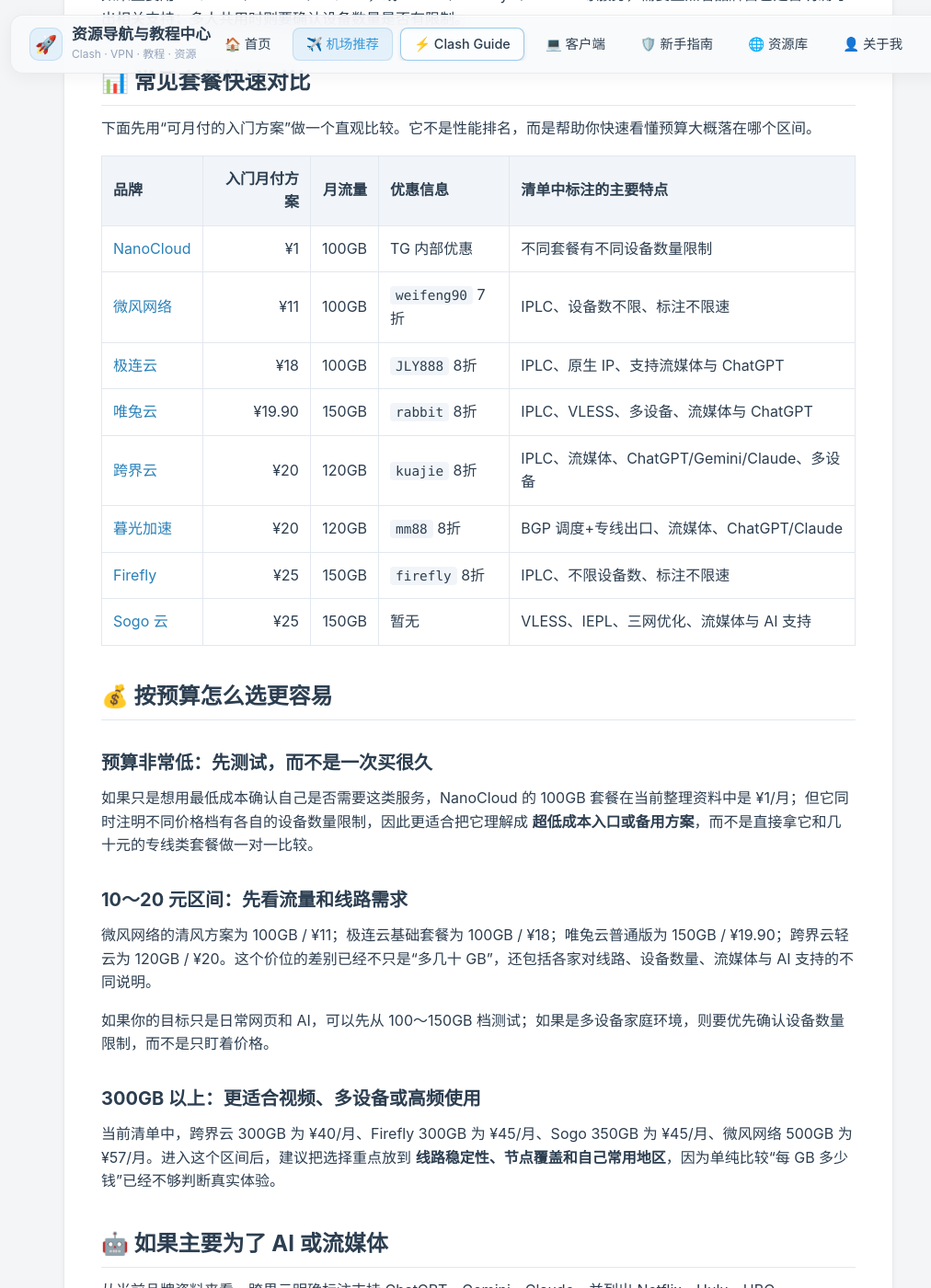
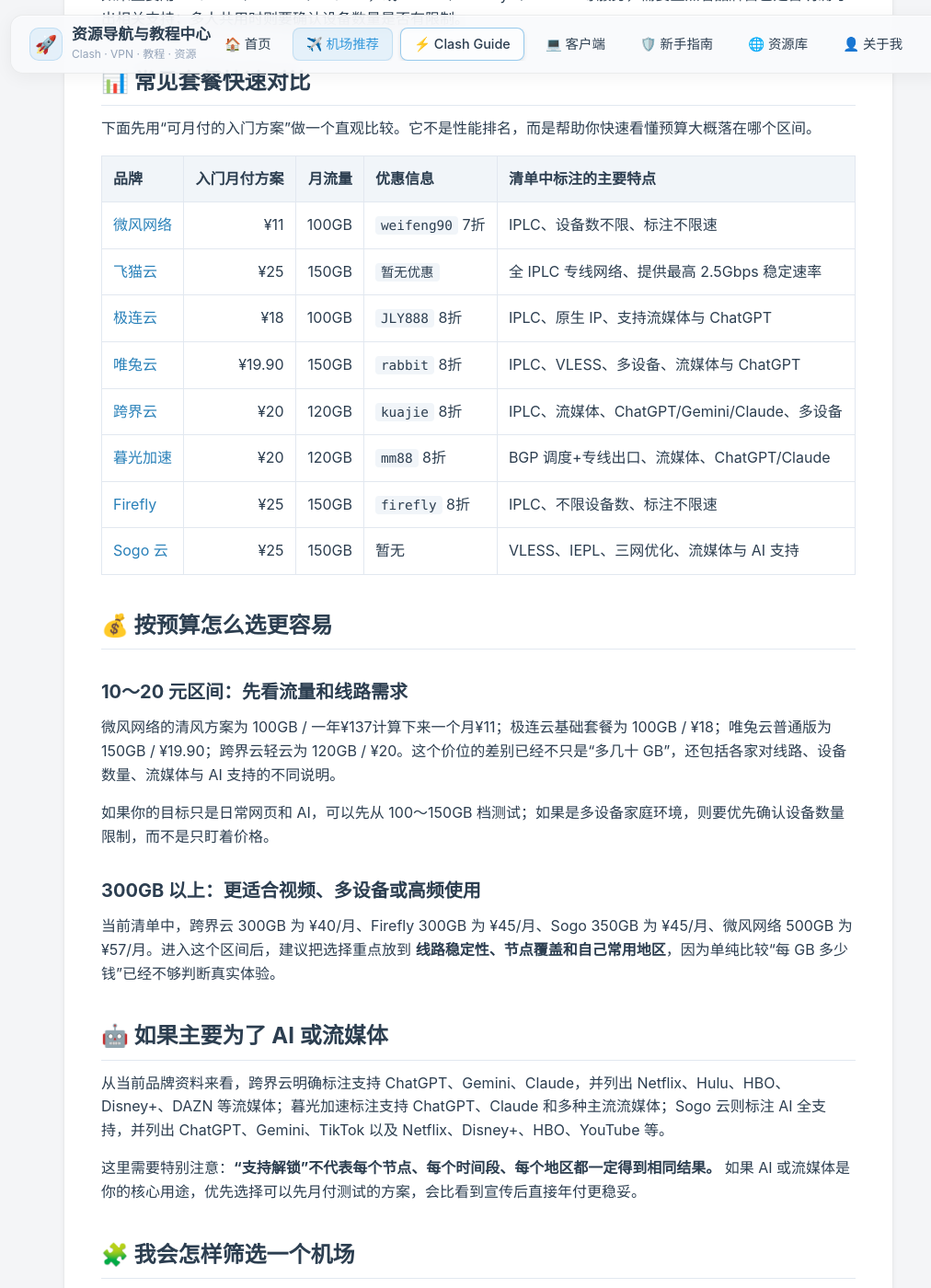
Before and after one commit to Colasaiko/tuijianjichang, a Jekyll site: the page built from airport.md, in a window 1280 px wide and 1400 px high, scrolled down 890 px. Shown: the whole window at 92% size, without its empty margins (120-1132 px from the left). Built offline with Jekyll 4.4.1, drawn with Linux system fonts in a browser that asks for light colours; some of the changed text lies outside the part shown.

Commit message:
Update airport.md

```diff
--- a/airport.md
+++ b/airport.md
@@ -1,7 +1,7 @@
 ---
 layout: default
-title: 2026机场推荐与套餐线路选购指南
-description: 从预算、流量、线路类型、设备数量、AI与流媒体需求出发，整理2026机场套餐对比、选购思路与常见避坑重点。
+title: 2026机场推荐排行:榜稳定翻墙机场实测
+description: 2026机场推荐排行与实测指南，整理不同预算、流量与线路需求的稳定机场选择，晚高峰测速+AI与流媒体解锁、套餐价格及选购建议，帮助你快速找到适合自己的翻墙机场。
 ---
 
 # ✈️ 2026 机场推荐与选购指南
@@ -32,8 +32,8 @@ IPLC、IEPL、BGP 优化、普通国际线路等会影响路由方式，但同
 
 | 品牌 | 入门月付方案 | 月流量 | 优惠信息 | 清单中标注的主要特点 |
 |---|---:|---:|---|---|
-| [NanoCloud](https://edu.uodoo.bid/auth/register?code=P7gzTydW) | ¥1 | 100GB | TG 内部优惠 | 不同套餐有不同设备数量限制 |
 | [微风网络](https://edp01.breezenetaff.com/#/?code=bSnymFll) | ¥11 | 100GB | `weifeng90` 7折 | IPLC、设备数不限、标注不限速 |
+| [飞猫云](https://dfg12cd.feimaogfttt1.sbs/#/?code=UUcH5yh9) | ¥25 | 150GB | `暂无优惠`  | 全 IPLC 专线网络、提供最高 2.5Gbps 稳定速率 |
 | [极连云](https://1jdhjfeeef.jilianat.homes/#/?code=nrPTQT2i) | ¥18 | 100GB | `JLY888` 8折 | IPLC、原生 IP、支持流媒体与 ChatGPT |
 | [唯兔云](https://jifdsf.v2saat.homes/#/?code=bGS5G7xn) | ¥19.90 | 150GB | `rabbit` 8折 | IPLC、VLESS、多设备、流媒体与 ChatGPT |
 | [跨界云](https://kasoasf.kuajiecloudtttt.mom/#/?code=HRzqSLrR) | ¥20 | 120GB | `kuajie` 8折 | IPLC、流媒体、ChatGPT/Gemini/Claude、多设备 |
@@ -43,13 +43,10 @@ IPLC、IEPL、BGP 优化、普通国际线路等会影响路由方式，但同
 
 ## 💰 按预算怎么选更容易
 
-### 预算非常低：先测试，而不是一次买很久
-
-如果只是想用最低成本确认自己是否需要这类服务，NanoCloud 的 100GB 套餐在当前整理资料中是 ¥1/月；但它同时注明不同价格档有各自的设备数量限制，因此更适合把它理解成 **超低成本入口或备用方案**，而不是直接拿它和几十元的专线类套餐做一对一比较。
 
 ### 10～20 元区间：先看流量和线路需求
 
-微风网络的清风方案为 100GB / ¥11；极连云基础套餐为 100GB / ¥18；唯兔云普通版为 150GB / ¥19.90；跨界云轻云为 120GB / ¥20。这个价位的差别已经不只是“多几十 GB”，还包括各家对线路、设备数量、流媒体与 AI 支持的不同说明。
+微风网络的清风方案为 100GB / 一年¥137计算下来一个月¥11；极连云基础套餐为 100GB / ¥18；唯兔云普通版为 150GB / ¥19.90；跨界云轻云为 120GB / ¥20。这个价位的差别已经不只是“多几十 GB”，还包括各家对线路、设备数量、流媒体与 AI 支持的不同说明。
 
 如果你的目标只是日常网页和 AI，可以先从 100～150GB 档测试；如果是多设备家庭环境，则要优先确认设备数量限制，而不是只盯着价格。
 
@@ -88,16 +85,16 @@ IPLC、IEPL、BGP 优化、普通国际线路等会影响路由方式，但同
 
 本站会继续补充自己的套餐对比和选购内容。如果你还需要测速、单品牌体验或更完整的服务商档案，可以继续参考这些外部资料：
 
-- [2026 机场推荐专题](https://clashwiki.blog/topics/airport-recommendation/)：继续看更多品牌和专题整理。
 - [JichangBay 套餐选购与价格对比](https://jichangbay.com/)：适合继续比较套餐、流量和价格。
 - [机场猫：如何挑选机场节点](https://jichangmao.com/blog/how-to-choose-an-airport-guide/)：适合继续了解节点选择逻辑。
 - [VPN Clash 服务商档案库](https://vpn-clash.net/brands)：适合查看更多品牌信息。
-- [机场猫测评汇总](https://jichangmao.com/evaluations/)：适合继续查单个品牌评测。
-- [Best 机场：Sogo 评测](https://bestjichang.com/blog/review-03-sogo/) 与 [幕光评测](https://bestjichang.com/blog/review-04-muguang/)：适合继续阅读单品牌体验。
+- [RunAi 如何使用国外AI工具](https://runainav.com/guides)：可以查看更多AI使用方法。
+- [好机场：网络知识库](https://bestjichang.com/blog/)：适合继续阅读单品牌体验。
+- [2026 机场推荐专题](https://clashwiki.blog/topics/airport-recommendation/)：继续看更多品牌和专题整理。
 
 ## 📌 页面更新原则
 
-这个页面以后不应该再只是“网址跳转页”。新增品牌时，至少应该补充 **价格、流量、优惠、线路/用途说明和适合人群**；外部链接只作为进一步阅读入口，而不是替代本站自己的内容。
+这个页面不再只是“网址跳转页”。新增品牌时，我们会补充 **价格、流量、优惠、线路/用途说明和适合人群**；外部链接只作为进一步阅读入口，而不是替代本站自己的内容。
 
 
 ## 🏆 2026 机场收录库详细清单
```
Also changed, not shown: other parts of airport.md (+1 -1 lines).
